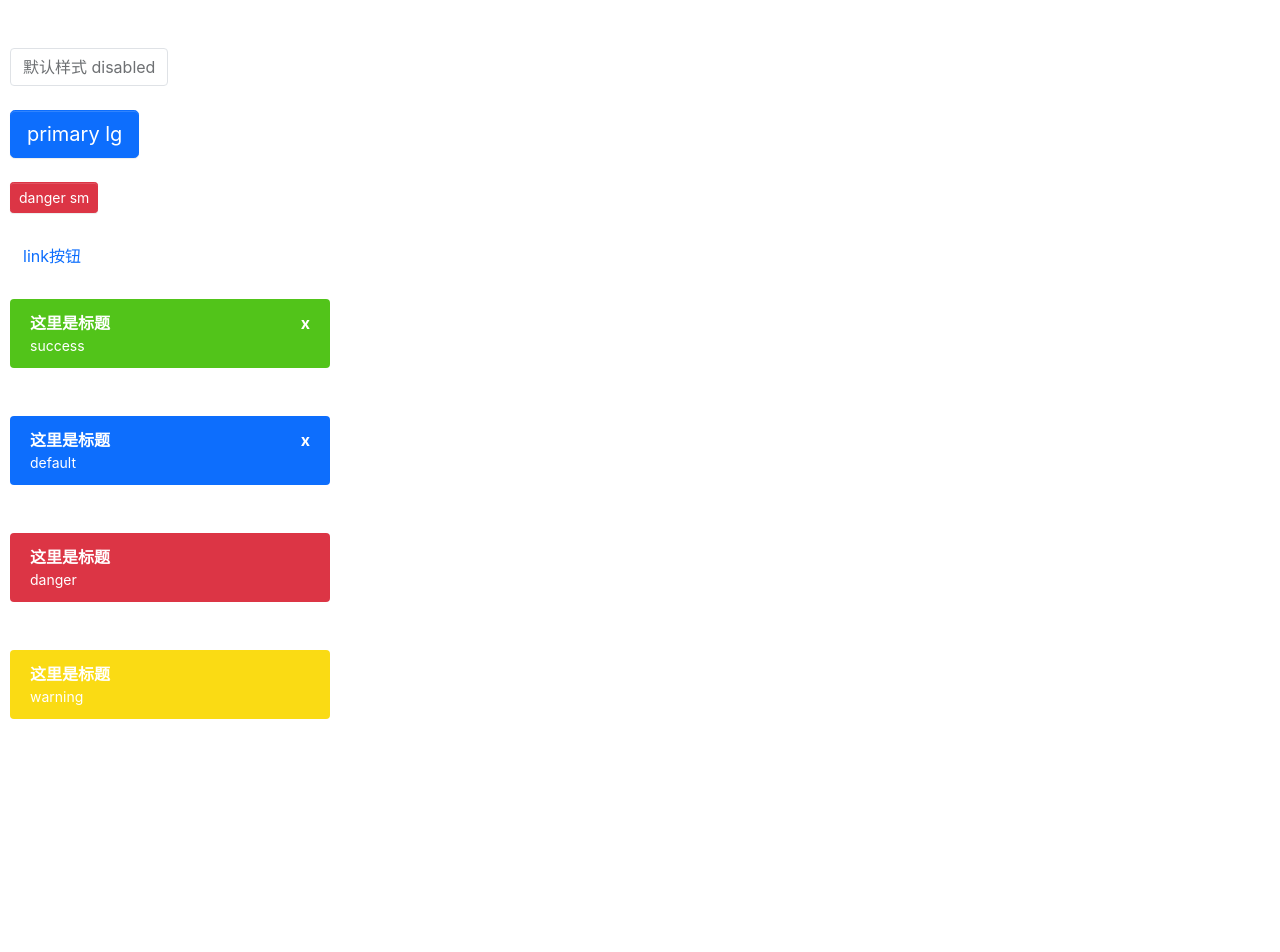
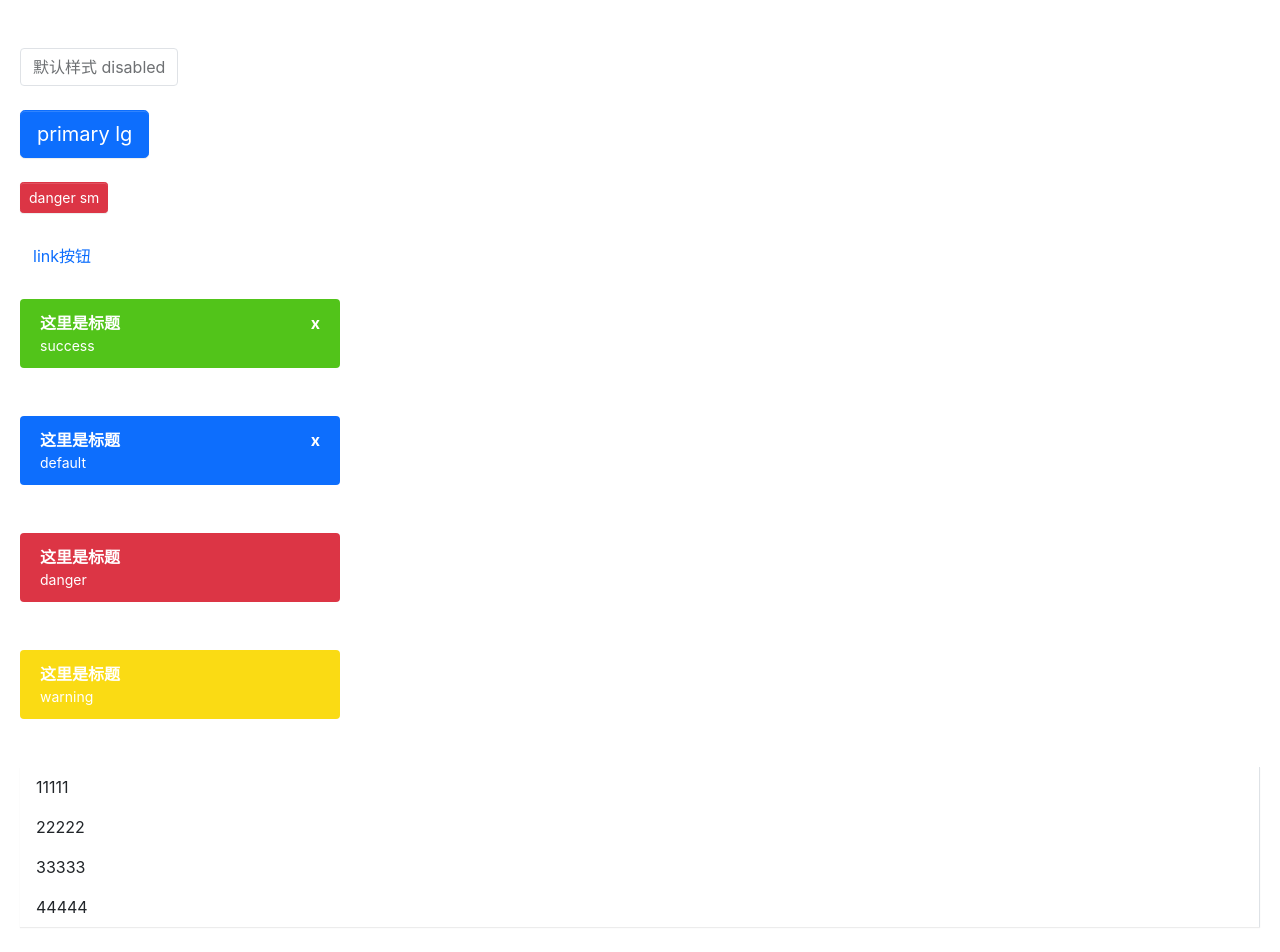
Before and after one commit to FE-wuhao/drumstick, a React (Create React App) app: page / in a window 1280 px wide. Shown: the top 952 px of the page. Before the commit the page ends 800 px from the top, so only its background shows below. Built offline with nearby package versions, Linux system fonts and the light colour scheme.

Commit message:
menu添加了样式

```diff
--- a/src/App.tsx
+++ b/src/App.tsx
@@ -4,13 +4,18 @@ import './App.css';
 import './styles/index.scss';
 import Button from './components/Button/Button';
 import Alert from './components/Alert/Alert';
+import Menu from './components/Menu/Menu';
+import MenuItem from './components/Menu/MenuItem';
 
 function App() {
   return (
-    <div style={{ marginLeft: `10px` }}>
+    <div style={{ marginLeft: `20px`, marginRight: '20px' }}>
       <br />
       <br />
-      <Button btnType='default' disabled onClick={() => console.log('default')}>
+      <Button
+        btnType='default'
+        disabled
+        onClick={() => console.log('default')}>
         默认样式 disabled
       </Button>
       <br />
@@ -28,7 +33,10 @@ function App() {
       </Button>
       <br />
       <br />
-      <Button btnType='link' target='_blank' href='https://www.baidu.com/'>
+      <Button
+        btnType='link'
+        target='_blank'
+        href='https://www.baidu.com/'>
         link按钮
       </Button>
       <br />
@@ -65,6 +73,14 @@ function App() {
         content='warning'
         closeable={false}
       />
+      <br />
+      <br />
+      <Menu direction='vertical'>
+        <MenuItem index={1}>11111</MenuItem>
+        <MenuItem index={2}>22222</MenuItem>
+        <MenuItem index={3}>33333</MenuItem>
+        <MenuItem index={4}>44444</MenuItem>
+      </Menu>
     </div>
   );
 }
--- a/src/components/Menu/Menu.tsx
+++ b/src/components/Menu/Menu.tsx
@@ -1,56 +1,63 @@
-import React, { useState}from 'react';
+import React, { useState } from 'react';
 import classNames from 'classnames';
 
-type Key = number ;
+type Key = number;
 
 type dir = 'horizontal' | 'vertical';
 type MenuCallback = (key: Key) => void;
 
 interface IOnSelect {
-  (key: Key) :void;
+  (key: Key): void;
 }
 
 interface IMenu {
-  key: Key;
   className: string;
   direction?: dir;
   defaultHighlightKey: Key;
-  onSelected: IOnSelect
+  onSelected: IOnSelect;
 }
 
 export interface IMenuItem {
-  key: Key;
+  index: Key;
   className?: React.CSSProperties;
   disabled?: boolean;
   onSelected?: IOnSelect;
 }
 
-export const MenuContext = React.createContext<IMenuItem>({ key: 0 });
+export const MenuContext = React.createContext<IMenuItem>({
+  index: 0,
+});
 
 const Menu: React.FC<Partial<IMenu>> = (props) => {
-  const { children, className, direction, defaultHighlightKey, onSelected } = props;
+  const {
+    children,
+    className,
+    direction,
+    defaultHighlightKey,
+    onSelected,
+  } = props;
 
-  const [key, setKey] = useState<Key>(defaultHighlightKey ? defaultHighlightKey:0);
+  const [key, setKey] = useState<Key>(
+    defaultHighlightKey ? defaultHighlightKey : 0
+  );
 
-  const [currentKey, setCurrrentKey] = useState<Key>();
+  const classes = classNames('menu', className, `menu-${direction}`);
 
-  const classes = classNames(className, `Menu-${direction}`);
-
-  const handleSelect = (key: Key)=>{
+  const handleSelect = (key: Key) => {
     setKey(key);
-    if(onSelected)onSelected(key);
-  }
+    if (onSelected) onSelected(key);
+  };
 
   const MenuItemContextProp = {
-    key: key,
-    onSelected: handleSelect
-  }
+    index: key,
+    onSelected: handleSelect,
+  };
 
   return (
     <MenuContext.Provider value={MenuItemContextProp}>
-      <ul className={classes} >{children}</ul>
+      <ul className={classes}>{children}</ul>
     </MenuContext.Provider>
-    );
+  );
 };
 
 Menu.defaultProps = {
--- a/src/components/Menu/MenuItem.tsx
+++ b/src/components/Menu/MenuItem.tsx
@@ -1,20 +1,26 @@
-import React, { useContext} from 'react';
+import React, { useContext } from 'react';
 import classNames from 'classnames';
-import { IMenuItem,MenuContext} from './Menu'
+import { IMenuItem, MenuContext } from './Menu';
 
 const MenuItem: React.FC<IMenuItem> = (props) => {
-
-  const { key, disabled, onSelected,className } = props;
+  const { index, disabled, className, children } = props;
 
   const context = useContext(MenuContext);
 
-  const classes = classNames('menu-item', className, { 'is-disable': disabled, 'is-highlight': key === context.key})
+  const classes = classNames('menu-item', className, {
+    'is-disable': disabled,
+    'is-highlight': index === context.index,
+  });
 
   const handleClick = () => {
-    if(onSelected ) onSelected(key)
-  }
+    if (context.onSelected) context.onSelected(index);
+  };
 
-  return (<li className={classes} onClick={handleClick}></li>);
-}
+  return (
+    <li className={classes} onClick={handleClick}>
+      {children}
+    </li>
+  );
+};
 
 export default MenuItem;
--- /dev/null
+++ b/src/components/Menu/_Menu.scss
@@ -0,0 +1,74 @@
+.menu {
+  display: flex;
+  flex-wrap: wrap;
+  list-style: none;
+  border-width: $menu-border-width;
+  border-color: $menu-border-color;
+  border-bottom: $menu-border-width solid $menu-border-color;
+  box-shadow: $menu-box-shadow;
+
+  padding-left: 0;
+
+  margin-bottom: 30px;
+
+  .menu-item {
+    padding: $menu-item-padding-y $menu-item-padding-x;
+    cursor: pointer;
+    transition: $menu-transition;
+
+    &:hover,
+    &:focus {
+      text-decoration: none;
+    }
+
+    &.is-disabled {
+      color: $menu-item-disabled-color;
+      pointer-events: none;
+      cursor: default;
+    }
+
+    &.is-highlight,
+    &:hover {
+      color: $menu-item-active-color;
+      border-bottom: $menu-item-active-border-width solid $menu-item-active-color;
+    }
+  }
+}
+
+.menu-horizontal {
+  flex-direction: row;
+
+  .menu-item {
+
+
+    &.is-highlight,
+    &:hover {
+      border-bottom: $menu-item-active-border-width solid $menu-item-active-color;
+    }
+
+    &.disabled {
+      background-color: $menu-item-disabled-color
+    }
+  }
+}
+
+.menu-vertical {
+  flex-direction: column;
+  border-bottom: 0px;
+  border-right: $menu-border-width solid $menu-border-color;
+
+  .menu-item {
+    padding: $menu-item-padding-y $menu-item-padding-x;
+
+
+    &.is-highlight,
+    &:hover {
+      border-bottom: 0px;
+      border-left: $menu-item-active-border-width solid $menu-item-active-color;
+    }
+
+    &.disabled {
+      background-color: $menu-item-disabled-color
+    }
+  }
+}
--- a/src/styles/index.scss
+++ b/src/styles/index.scss
@@ -9,3 +9,5 @@
 @import '../components/Button/Button';
 // Alert样式
 @import '../components/Alert/Alert';
+
+@import '../components/Menu//Menu';
--- a/tsconfig.json
+++ b/tsconfig.json
@@ -1,5 +1,6 @@
 {
   "compilerOptions": {
+    "baseUrl": ".",
     "target": "es5",
     "lib": [
       "dom",
```
Also changed, not shown: src/styles/_reboot.scss (+0 -8 lines).
